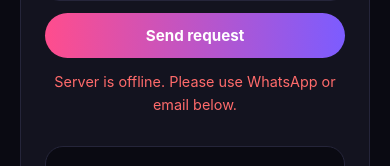
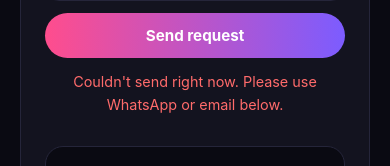
Before and after one commit to Pawanmark52/ugc-portfolio, a React (Vite) app in the folder client/: page / in a window 390 px wide. Both pictures are taken after typing "Sample", "name@example.com", "Sample", "Sample" into the empty fields and a click on the button "Send request". Shown: the part 10063-10229 px from the top of the page. Built offline with nearby package versions, Linux system fonts and the light colour scheme; no server answers.

Commit message:
Mobile polish, friendlier form error, smaller photo

```diff
--- a/client/src/components/Contact.tsx
+++ b/client/src/components/Contact.tsx
@@ -35,7 +35,7 @@
             <textarea className="full" required minLength={5} rows={4} placeholder="Tell me about your product and what you want" value={form.message} onChange={set("message")} />
             <button className="btn full" disabled={loading}>{loading ? "Sending..." : "Send request"}</button>
             {data && <p className="ok full">✓ Got it! I'll reply within 24 hours.</p>}
-            {error && <p className="err full">{error.message.includes("fetch") ? "Server is offline. Please use WhatsApp or email below." : error.message}</p>}
+            {error && <p className="err full">{error.networkError ? "Couldn't send right now. Please use WhatsApp or email below." : error.message}</p>}
           </form>
 
           <div className="links">
```
Also changed, not shown: client/public/pawan.jpg.
